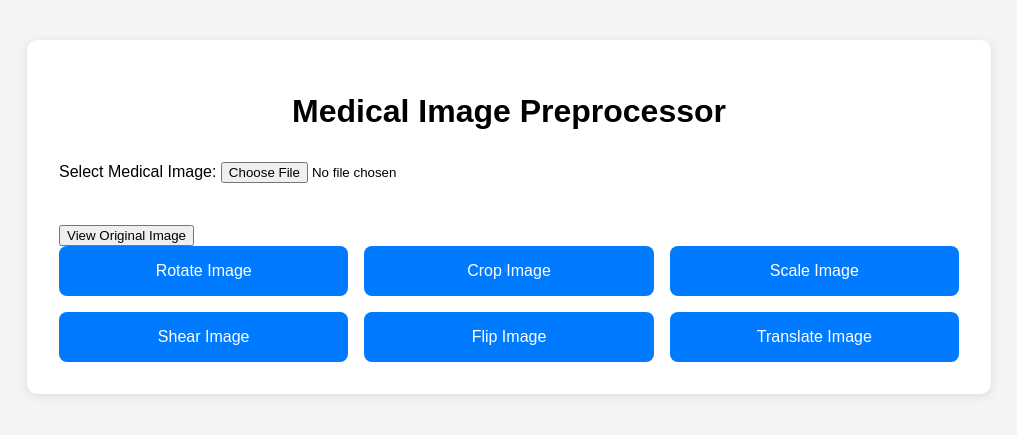
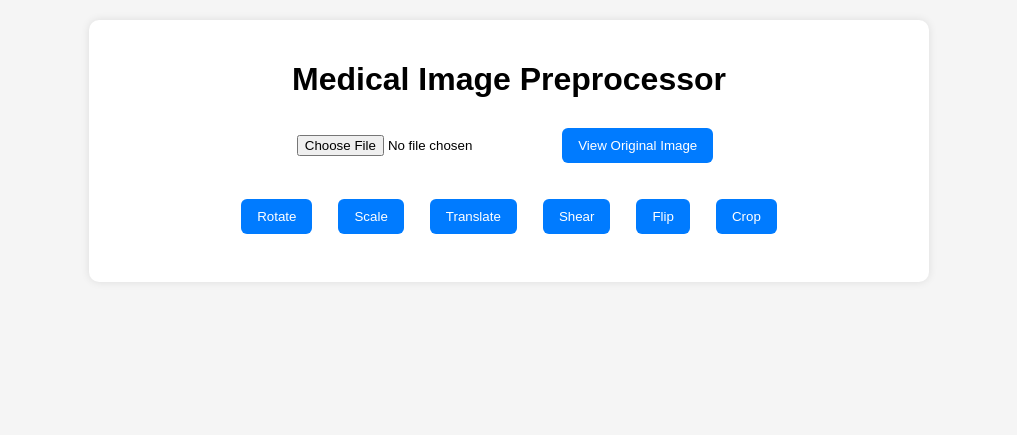
Before and after one commit to Ashwinib26/Medical-Image-Preprocessor-CLI, a Flask app: page / in a window 1280 px wide. Shown: the top 435 px of the page, without its empty margins (131-1148 px from the left). Run offline with Flask 3, Linux system fonts and the light colour scheme.

Commit message:
Funtional Updates

```diff
--- a/static/script.js
+++ b/static/script.js
@@ -1,119 +1,88 @@
-document.addEventListener('DOMContentLoaded', function () {
-    const imageInput = document.getElementById('imageInput');
-    const previewImg = document.getElementById('previewImg');
-    const viewOriginalBtn = document.getElementById('view-original-btn');
-    const previewDiv = document.getElementById('preview');
-    const transformBtns = document.querySelectorAll('.transform-btn');
+let uploadedFilename = null;
+
+document.getElementById('imageInput').addEventListener('change', async function () {
+  const file = this.files[0];
+  const formData = new FormData();
+  formData.append('image', file);
+
+  const res = await fetch('/uploads', {
+    method: 'POST',
+    body: formData,
+  });
+
+  const data = await res.json();
+  uploadedFilename = data.filename;
+});
+
+document.getElementById('view-original-btn').addEventListener('click', function () {
+  if (uploadedFilename) {
+    const imgUrl = `/static/uploads/${uploadedFilename}`;
+    document.getElementById('previewImg').src = imgUrl;
+    document.getElementById('preview').style.display = 'block';
+  } else {
+    alert('Please upload an image first.');
+  }
+});
+
+document.querySelectorAll('.transform-btn').forEach(btn => {
+  btn.addEventListener('click', function () {
+    const type = this.dataset.transform;
     const inputArea = document.getElementById('input-area');
     const inputFields = document.getElementById('input-fields');
     const inputTitle = document.getElementById('input-title');
-    const getStartedBtn = document.getElementById('get-started-btn');
-    const processedImg = document.getElementById('processedImg');
-    const processedSection = document.getElementById('processed-section');
 
-    let selectedTransform = '';
-    let uploadedImageFile = null;
-    let originalImageDataUrl = '';
+    inputArea.style.display = 'block';
+    inputTitle.innerText = `Enter Parameters for ${type.charAt(0).toUpperCase() + type.slice(1)}`;
+    inputFields.innerHTML = '';
 
-    // Handle file upload
-    imageInput.addEventListener('change', function (e) {
-        const file = e.target.files[0];
-        uploadedImageFile = file;
-        processedSection.style.display = 'none';
-        if (file) {
-            const reader = new FileReader();
-            reader.onload = function (event) {
-                originalImageDataUrl = event.target.result;
-                previewImg.src = originalImageDataUrl;
-                previewDiv.style.display = 'none'; // hide until 'view' button is clicked
-            };
-            reader.readAsDataURL(file);
-        }
-    });
+    if (type === 'rotate') {
+      inputFields.innerHTML = `<label>Angle: <input type="number" name="angle" value="0" /></label>`;
+    } else if (type === 'scale') {
+      inputFields.innerHTML = `
+        <label>fx: <input type="number" step="0.1" name="fx" value="1" /></label>
+        <label>fy: <input type="number" step="0.1" name="fy" value="1" /></label>`;
+    } else if (type === 'translate') {
+      inputFields.innerHTML = `
+        <label>tx: <input type="number" name="tx" value="0" /></label>
+        <label>ty: <input type="number" name="ty" value="0" /></label>`;
+    } else if (type === 'shear') {
+      inputFields.innerHTML = `<label>Shear Value: <input type="number" step="0.1" name="shear" value="0" /></label>`;
+    } else if (type === 'flip') {
+      inputFields.innerHTML = `
+        <label>Mode:
+          <select name="mode">
+            <option value="horizontal">Horizontal</option>
+            <option value="vertical">Vertical</option>
+          </select>
+        </label>`;
+    } else if (type === 'crop') {
+      inputFields.innerHTML = `
+        <label>X: <input type="number" name="x" value="0" /></label>
+        <label>Y: <input type="number" name="y" value="0" /></label>
+        <label>W: <input type="number" name="w" value="100" /></label>
+        <label>H: <input type="number" name="h" value="100" /></label>`;
+    }
 
-    // View original image button
-    viewOriginalBtn.addEventListener('click', () => {
-        if (originalImageDataUrl) {
-            previewImg.src = originalImageDataUrl;
-            previewDiv.style.display = 'block';
-        } else {
-            alert("Please upload an image first.");
-        }
-    });
+    document.getElementById('get-started-btn').onclick = async () => {
+      const inputs = inputFields.querySelectorAll('input, select');
+      const params = {};
+      inputs.forEach(input => {
+        params[input.name] = input.value;
+      });
 
-    // Handle transformation buttons
-    transformBtns.forEach(btn => {
-        btn.addEventListener('click', () => {
-            selectedTransform = btn.dataset.transform;
-            showInputFields(selectedTransform);
-        });
-    });
+      const res = await fetch('/processed', {
+        method: 'POST',
+        headers: { 'Content-Type': 'application/json' },
+        body: JSON.stringify({
+          filename: uploadedFilename,
+          action: type,
+          params
+        })
+      });
 
-    // Submit image + transformation
-    getStartedBtn.addEventListener('click', () => {
-        if (!uploadedImageFile) {
-            alert("Please upload an image first.");
-            return;
-        }
-
-        const formData = new FormData();
-        formData.append('image', uploadedImageFile);
-        formData.append('transformation', selectedTransform);
-
-        const inputs = inputFields.querySelectorAll('input');
-        inputs.forEach(input => {
-            formData.append(input.name, input.value);
-        });
-
-        fetch('/process', {
-            method: 'POST',
-            body: formData
-        })
-        .then(res => res.blob())
-        .then(blob => {
-            const imageUrl = URL.createObjectURL(blob);
-            processedImg.src = imageUrl;
-            processedSection.style.display = 'block';
-        })
-        .catch(err => {
-            console.error('Processing error:', err);
-            alert('Something went wrong while processing the image.');
-        });
-    });
-
-    function showInputFields(transform) {
-        inputFields.innerHTML = '';
-        inputArea.style.display = 'block';
-        inputTitle.textContent = `Enter ${transform} parameters`;
-
-        const fields = {
-            rotate: [{ name: 'rotateAngle', label: 'Angle (°)', type: 'number' }],
-            scale: [{ name: 'scaleFactor', label: 'Scale Factor (e.g. 1.2)', type: 'number', step: '0.1' }],
-            crop: [
-                { name: 'cropX', label: 'X', type: 'number' },
-                { name: 'cropY', label: 'Y', type: 'number' },
-                { name: 'cropWidth', label: 'Width', type: 'number' },
-                { name: 'cropHeight', label: 'Height', type: 'number' }
-            ],
-            flip: [{ name: 'flipDirection', label: 'Direction (horizontal or vertical)', type: 'text' }],
-            translate: [
-                { name: 'translateX', label: 'Translate X (px)', type: 'number' },
-                { name: 'translateY', label: 'Translate Y (px)', type: 'number' }
-            ]
-        };
-
-        const inputs = fields[transform] || [];
-
-        inputs.forEach(f => {
-            const label = document.createElement('label');
-            label.textContent = f.label;
-            const input = document.createElement('input');
-            input.name = f.name;
-            input.type = f.type;
-            if (f.step) input.step = f.step;
-            input.required = true;
-            inputFields.appendChild(label);
-            inputFields.appendChild(input);
-        });
-    }
+      const result = await res.json();
+      document.getElementById('processedImg').src = `/${result.processed_image}`;
+      document.getElementById('output-area').style.display = 'block';
+    };
+  });
 });
--- a/static/styles.css
+++ b/static/styles.css
@@ -1,69 +1,49 @@
 body {
   font-family: Arial, sans-serif;
-    background-color: #f4f4f4;
-    padding: 2rem;
+  background-color: #f5f5f5;
+  padding: 20px;
+  margin: 0;
+  text-align: center;
 }
 
 .container {
-    max-width: 900px;
+  max-width: 800px;
   margin: auto;
-    padding: 2rem;
+  padding: 20px;
   background-color: white;
+  box-shadow: 0 0 8px rgba(0, 0, 0, 0.1);
   border-radius: 10px;
-    box-shadow: 0 2px 10px rgba(0,0,0,0.1);
 }
 
-h1 {
-    text-align: center;
-    margin-bottom: 2rem;
+.upload-section {
+  margin-bottom: 20px;
 }
 
-form {
-    margin-bottom: 2rem;
+button {
+  margin: 8px;
+  padding: 10px 16px;
+  border: none;
+  background-color: #007BFF;
+  color: white;
+  border-radius: 6px;
+  cursor: pointer;
 }
 
-.grid {
-    display: grid;
-    grid-template-columns: repeat(3, 1fr);
-    gap: 1rem;
-}
-
-.transform-btn {
-    background-color: #007bff;
-    color: white;
-    border: none;
-    padding: 1rem;
-    border-radius: 8px;
-    font-size: 16px;
-    cursor: pointer;
-    transition: background-color 0.2s ease;
-}
-
-.transform-btn:hover {
+button:hover {
   background-color: #0056b3;
 }
 
-#input-area {
-    margin-top: 20px;
-    padding: 1rem;
-    background-color: #eef2f7;
-    border-radius: 8px;
-}
-
-#input-fields input,
-#input-fields select {
-    width: 100%;
-    padding: 8px;
-    margin-bottom: 12px;
+.image-section img {
+  max-width: 100%;
+  height: auto;
   border: 1px solid #ccc;
   border-radius: 5px;
 }
 
-#get-started-btn {
-    background-color: #28a745;
-    color: white;
-    border: none;
-    padding: 10px 20px;
-    border-radius: 6px;
-    cursor: pointer;
+.transform-grid {
+  display: flex;
+  flex-wrap: wrap;
+  justify-content: center;
+  gap: 10px;
+  margin: 20px 0;
 }
--- a/templates/index.html
+++ b/templates/index.html
@@ -9,42 +9,34 @@
   <div class="container">
     <h1>Medical Image Preprocessor</h1>
 
-        <!-- Upload Form -->
-        <form id="upload-form">
-            <label for="imageInput">Select Medical Image:</label>
-            <input type="file" id="imageInput" name="imageInput" accept="image/*" required>
-        </form>
-
-        <!-- Button to view original image -->
-        <button type="button" id="view-original-btn" style="margin-top:10px;">View Original Image</button>
-
-        <!-- Image Preview (hidden until button click) -->
-        <div id="preview" style="display:none;">
-            <h3>Original Image</h3>
-            <img id="previewImg" src="#" alt="Image preview will appear here" style="max-width: 300px;" />
+    <div class="upload-section">
+      <input type="file" id="imageInput" accept="image/*">
+      <button id="view-original-btn">View Original Image</button>
     </div>
 
-        <!-- Transformation Grid -->
-        <div class="grid">
-            <button type="button" class="transform-btn" data-transform="rotate">Rotate Image</button>
-            <button type="button" class="transform-btn" data-transform="crop">Crop Image</button>
-            <button type="button" class="transform-btn" data-transform="scale">Scale Image</button>
-            <button type="button" class="transform-btn" data-transform="shear">Shear Image</button>
-            <button type="button" class="transform-btn" data-transform="flip">Flip Image</button>
-            <button type="button" class="transform-btn" data-transform="translate">Translate Image</button>
+    <div id="preview" class="image-section" style="display:none;">
+      <h3>Original Image</h3>
+      <img id="previewImg" src="#" alt="Original" />
     </div>
 
-        <!-- Input Area -->
-        <div id="input-area" style="display:none; margin-top: 20px;">
+    <div class="transform-grid">
+      <button class="transform-btn" data-transform="rotate">Rotate</button>
+      <button class="transform-btn" data-transform="scale">Scale</button>
+      <button class="transform-btn" data-transform="translate">Translate</button>
+      <button class="transform-btn" data-transform="shear">Shear</button>
+      <button class="transform-btn" data-transform="flip">Flip</button>
+      <button class="transform-btn" data-transform="crop">Crop</button>
+    </div>
+
+    <div id="input-area" style="display:none;">
       <h3 id="input-title"></h3>
       <div id="input-fields"></div>
       <button id="get-started-btn">Get Started</button>
     </div>
 
-        <!-- Processed Image Section -->
-        <div id="processed-section" style="display: none; margin-top: 20px;">
+    <div id="output-area" class="image-section" style="display:none;">
       <h3>Processed Image</h3>
-            <img id="processedImg" src="#" alt="Processed Image" style="max-width: 300px;" />
+      <img id="processedImg" src="#" alt="Processed" />
     </div>
   </div>
 
```
Lines whose indentation alone changed are shown as unchanged.
